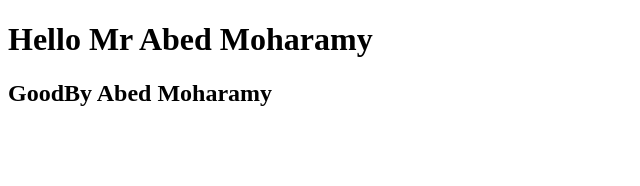
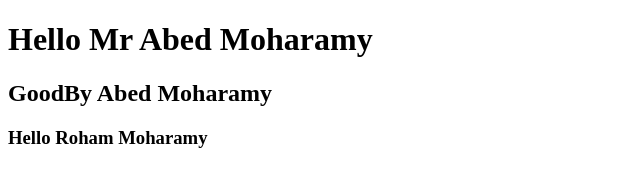
Before and after one commit to abedmoharamy/git-project, a plain HTML site: page index.html in a window 1280 px wide. Shown: the whole page, without its empty margins (0-640 px from the left). Drawn offline with Linux system fonts and the light colour scheme.

Commit message:
Add Tag H3

```diff
--- a/index.html
+++ b/index.html
@@ -7,5 +7,6 @@
 <body>
 <h1>Hello Mr Abed Moharamy</h1>
 <h2>GoodBy Abed Moharamy</h2>
+<h3>Hello Roham  Moharamy</h3>
 </body>
 </html>
```
